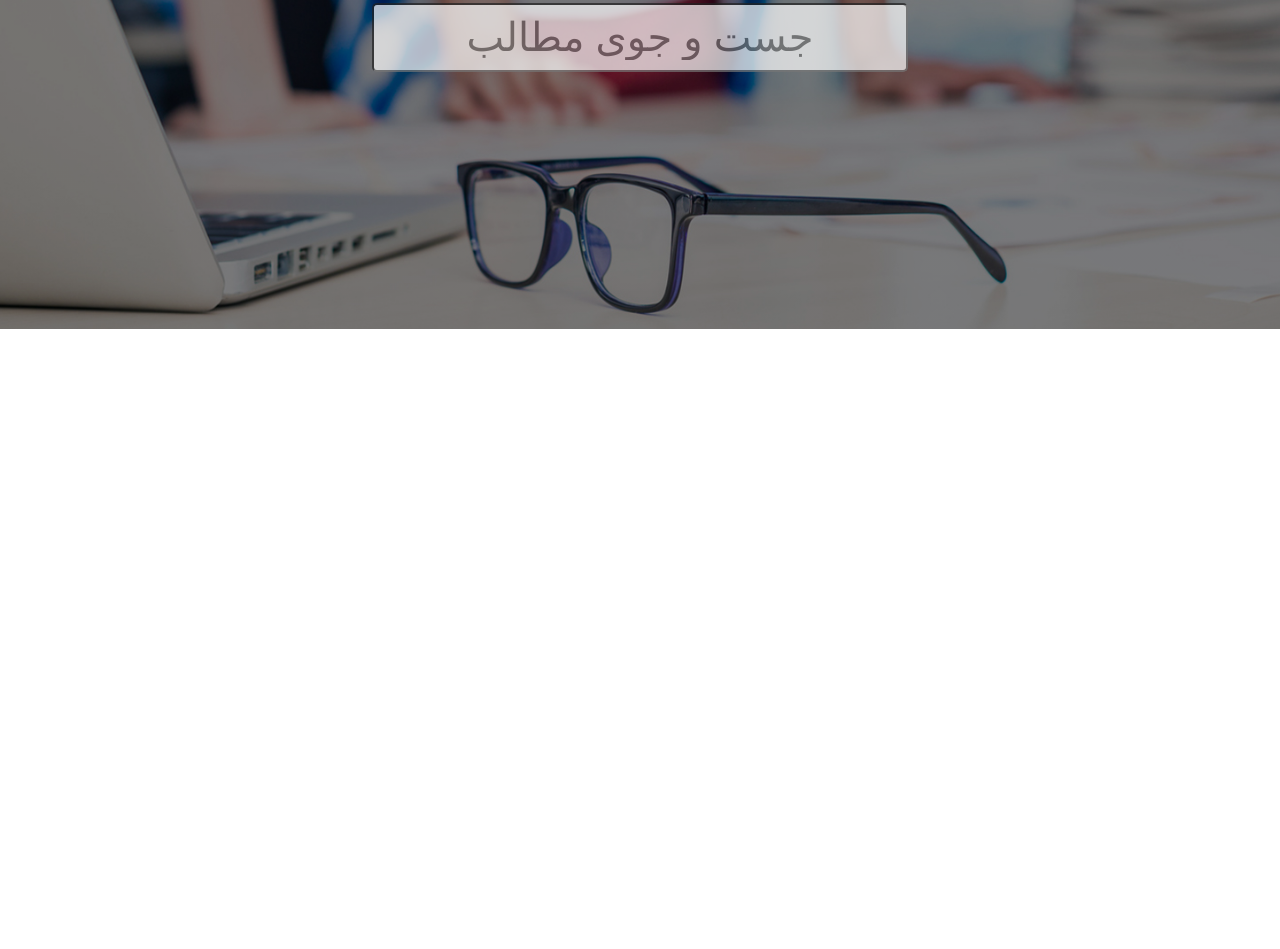
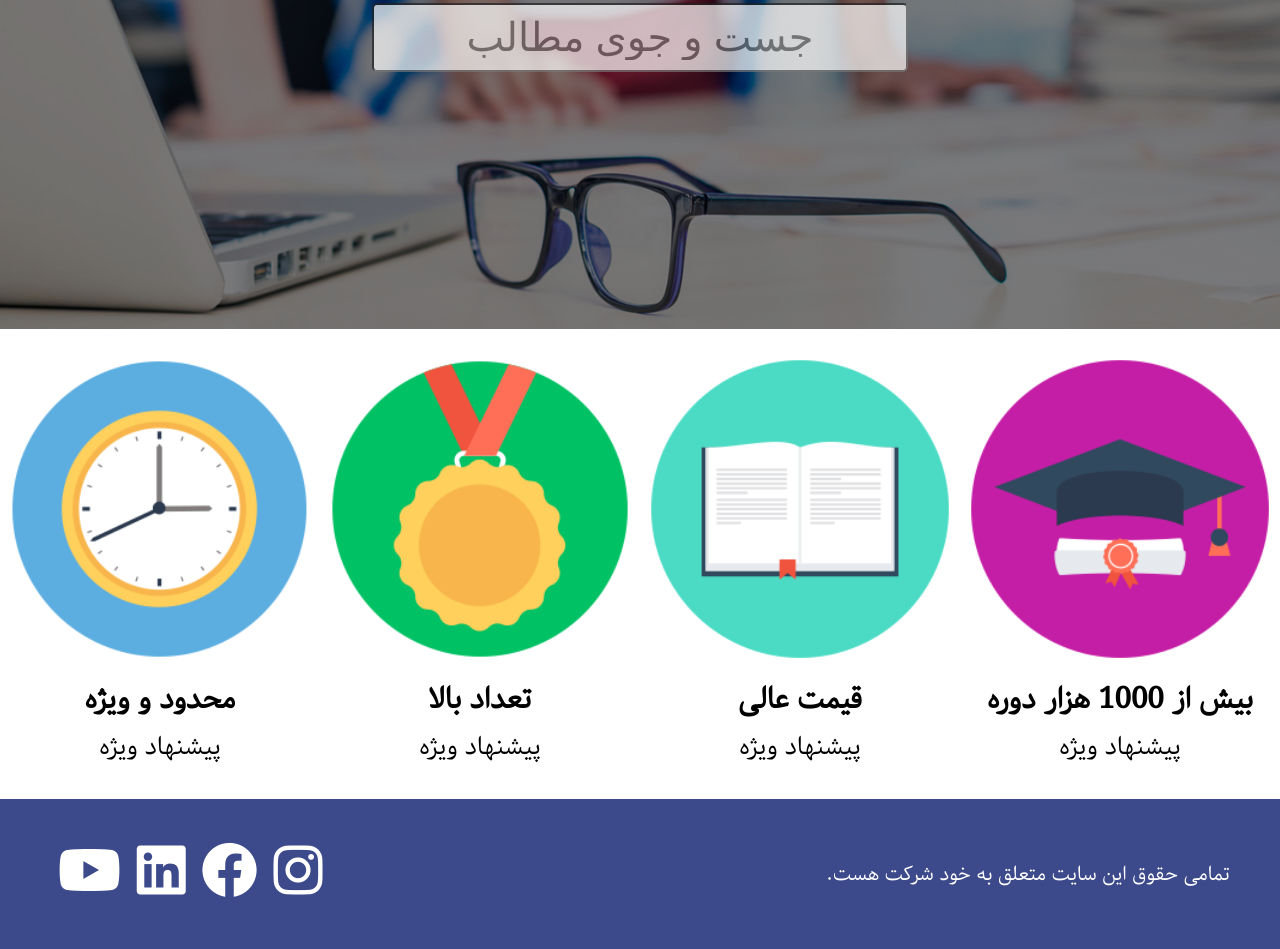
Before and after one commit to Ebrahimakbari/Test_website_a, a plain HTML site: page Index.html in a window 1280 px wide. Shown: the part 2686-3635 px from the top of the page. Before the commit the page ends 3015 px from the top, so only its background shows below. Drawn offline with Linux system fonts and the light colour scheme; files whose address does not match are found by name.

Commit message:
footer added

```diff
--- a/Index.html
+++ b/Index.html
@@ -1,11 +1,13 @@
 <!DOCTYPE html>
 <html lang="fa" dir="rtl">
+
 <head>
     <meta charset="UTF-8">
     <title>Document</title>
     <link rel="stylesheet" href="Styles/style.css">
     <link rel="stylesheet" href="https://cdnjs.cloudflare.com/ajax/libs/font-awesome/6.4.2/css/all.min.css">
 </head>
+
 <body>
     <header>
         <div class="container">
@@ -95,5 +97,47 @@
             </div>
         </div>
     </section>
+    <footer>
+        <div class="information">
+            <div class="info">
+                <img src="img/icon1.png" alt="#">
+                <h3>بیش از 1000 هزار دوره</h3>
+                <p>پیشنهاد ویژه</p>
+            </div>
+            <div class="info">
+                <img src="img/icon2.png" alt="#">
+                <h3>قیمت عالی</h3>
+                <p>پیشنهاد ویژه</p>
+            </div>
+            <div class="info">
+                <img src="img/icon3.png" alt="#">
+                <h3>تعداد بالا</h3>
+                <p>پیشنهاد ویژه</p>
+            </div>
+            <div class="info">
+                <img src="img/icon4.png" alt="#">
+                <h3>محدود و ویژه</h3>
+                <p>پیشنهاد ویژه</p>
+            </div>
+        </div>
+        <div class="contact">
+            <span>تمامی حقوق این سایت متعلق به خود شرکت هست.</span>
+            <span>
+                <a href="">
+                    <i class="fa-brands fa-instagram fa-2x"></i>
+                </a>
+                <a href="">
+                    <i class="fa-brands fa-facebook fa-2x"></i>
+                </a>
+                <a href="">
+                    <i class="fa-brands fa-linkedin fa-2x"></i>
+                </a>
+                <a href="#">
+                    <i class="fa-brands fa-youtube fa-2x"></i>
+                </a>
+            </span>
+        </div>
+    </footer>
 </body>
+
 </html>
--- a/Styles/style.css
+++ b/Styles/style.css
@@ -1,55 +1,54 @@
-*{
+* {
     padding: 0px;
     margin: 0px;
 }
 
 @font-face {
-    font-family:'gandom';
-    src: url('../fonts/Gandom.ttf') format('truetype')
-    , url('../fonts/Gandom.woff') format("woff");
+    font-family: 'gandom';
+    src: url('../fonts/Gandom.ttf') format('truetype'), url('../fonts/Gandom.woff') format("woff");
 }
 
 @keyframes down {
-    0%{
+    0% {
         opacity: 0.9;
         margin-top: 5px;
     }
 
-    100%{
+    100% {
         opacity: 0.1;
         margin-top: 130px;
     }
 }
 
-body{
+body {
     font-family: gandom;
 }
 
-header{
+header {
     width: 100%;
     height: 1211px;
-    background-image: linear-gradient(rgba(0,0,0,0.4),rgba(0,0,0,0.4)) ,url('../img/pexels-photo-441963.jpeg');
+    background-image: linear-gradient(rgba(0, 0, 0, 0.4), rgba(0, 0, 0, 0.4)), url('../img/pexels-photo-441963.jpeg');
     background-size: cover;
 }
 
-.logo{
+.logo {
     background-image: url('../img/logo-flat.png');
     width: 100px;
     height: 100px;
     background-size: cover;
 }
 
-.nav_menu{
+.nav_menu {
     list-style-type: none;
 }
 
-a{
+a {
     text-decoration: none;
     color: white;
     font-size: 28px;
 }
 
-.container{
+.container {
     margin: 0px auto;
     max-width: 1200px;
     display: flex;
@@ -57,23 +56,24 @@ a{
     justify-content: space-between;
     padding-top: 30px;
 }
-.nav_menu li{
+
+.nav_menu li {
     display: inline-block;
     margin-left: 60px;
 }
 
-.nav_menu li:hover{
+.nav_menu li:hover {
     border-bottom: 4px solid #fff;
     transition: all 0.2s linear;
 }
 
-.site_tittle{
+.site_tittle {
     text-align: center;
     font-size: 30px;
     margin-top: 50px;
 }
 
-.site_tittle a{
+.site_tittle a {
     background-color: rgb(75, 123, 212);
     display: inline-block;
     width: 600px;
@@ -81,7 +81,7 @@ a{
     margin-top: 20px;
 }
 
-.down{
+.down {
     width: 200px;
     height: 250px;
     margin: 0px auto;
@@ -92,15 +92,15 @@ a{
     right: 0px;
 }
 
-.fa-angle-down{
+.fa-angle-down {
     font-size: 120px;
     color: #ffffff;
     animation: down 1s infinite alternate linear;
 }
 
-.category{
+.category {
     display: grid;
-    grid-template-columns: repeat(6 , 1fr);
+    grid-template-columns: repeat(6, 1fr);
     grid-template-rows: 200px;
     gap: 0px 5px;
     text-align: center;
@@ -108,30 +108,35 @@ a{
     margin-top: 5px;
 }
 
-.category div:nth-child(1){
+.category div:nth-child(1) {
     background-color: rgb(224, 64, 64);
 }
-.category div:nth-child(2){
+
+.category div:nth-child(2) {
     background-color: rgb(70, 70, 218);
 }
-.category div:nth-child(3){
+
+.category div:nth-child(3) {
     background-color: rgb(59, 211, 173);
 }
-.category div:nth-child(4){
-    background-color:rgb(224, 170, 68) ;
+
+.category div:nth-child(4) {
+    background-color: rgb(224, 170, 68);
 }
-.category div:nth-child(5){
+
+.category div:nth-child(5) {
     background-color: yellowgreen;
 }
-.category div:nth-child(6){
-    background-color:rgb(179, 47, 179);
+
+.category div:nth-child(6) {
+    background-color: rgb(179, 47, 179);
 }
 
-main{
+main {
     margin: 0px 100px;
 }
 
-.main-title{
+.main-title {
     text-align: center;
     background-color: lightgrey;
     max-width: 1000px;
@@ -139,48 +144,56 @@ main{
     border-radius: 5px;
 }
 
-.main-title h1{
+.main-title h1 {
     font-size: 60px;
 }
-.contents{
+
+.contents {
     display: grid;
-    grid-template-columns: repeat(4 , 1fr);
-    grid-template-rows: repeat(2,400px);
+    grid-template-columns: repeat(4, 1fr);
+    grid-template-rows: repeat(2, 400px);
     gap: 35px 15px;
 }
 
-.main-content{
+.main-content {
     position: relative;
     background-size: cover;
     cursor: pointer;
 }
 
-.contents .main-content:nth-child(1){
+.contents .main-content:nth-child(1) {
     background-image: url('../img/bootstrap.jpg');
 }
-.contents .main-content:nth-child(2){
+
+.contents .main-content:nth-child(2) {
     background-image: url('../img/css.jpg');
 }
-.contents .main-content:nth-child(3){
+
+.contents .main-content:nth-child(3) {
     background-image: url('../img/html.jpg');
 }
-.contents .main-content:nth-child(4){
+
+.contents .main-content:nth-child(4) {
     background-image: url('../img/java.jpg');
 }
-.contents .main-content:nth-child(5){
+
+.contents .main-content:nth-child(5) {
     background-image: url('../img/jquery.jpg');
 }
-.contents .main-content:nth-child(6){
+
+.contents .main-content:nth-child(6) {
     background-image: url('../img/php.jpg');
 }
-.contents .main-content:nth-child(7){
+
+.contents .main-content:nth-child(7) {
     background-image: url('../img/web.jpg');
 }
-.contents .main-content:nth-child(8){
+
+.contents .main-content:nth-child(8) {
     background-image: url('../img/store.jpg');
 }
 
-.main-content a{
+.main-content a {
     color: white;
     position: absolute;
     bottom: 0px;
@@ -189,29 +202,30 @@ main{
     background-color: rgba(210, 105, 30, 0.63);
     display: none;
 }
-.main-content:hover a{
+
+.main-content:hover a {
     display: inline-block;
 }
 
-.search-box{
+.search-box {
     margin-top: 10px;
     width: 100%;
     height: 320px;
     padding: 150px 0px;
-    background-image:linear-gradient(rgba(0,0,0,0.4),rgba(0,0,0,0.4)) ,url('../img/slider_new_03.jpg');
+    background-image: linear-gradient(rgba(0, 0, 0, 0.4), rgba(0, 0, 0, 0.4)), url('../img/slider_new_03.jpg');
     background-size: cover;
     background-attachment: fixed;
     text-align: center;
 }
 
-.search-box p{
+.search-box p {
     font-size: 60px;
     color: #e68e1c;
     text-shadow: 0px 0px 4px rgb(0, 0, 0);
     margin-bottom: 40px;
 }
 
-.search form input{
+.search form input {
     width: 40%;
     padding: 10px;
     font-size: 40px;
@@ -219,3 +233,38 @@ main{
     border-radius: 5px;
     text-align: center;
 }
+
+.information {
+    display: flex;
+    text-align: center;
+    justify-content: space-around;
+    font-size: 25px;
+    margin: 30px 0px;
+}
+
+.info img {
+    width: 300px;
+}
+
+.contact {
+    display: flex;
+    justify-content: space-between;
+    align-items: center;
+    background-color: rgb(60, 74, 139);
+    height: 150px;
+}
+
+.contact span a i {
+    margin-left: 8px;
+}
+
+.contact span:nth-child(1) {
+    margin-right: 50px;
+    color: #fff;
+    font-size: 20px;
+}
+
+.contact span:nth-child(2) {
+    margin-left: 50px;
+    color: #fff;
+}
```
